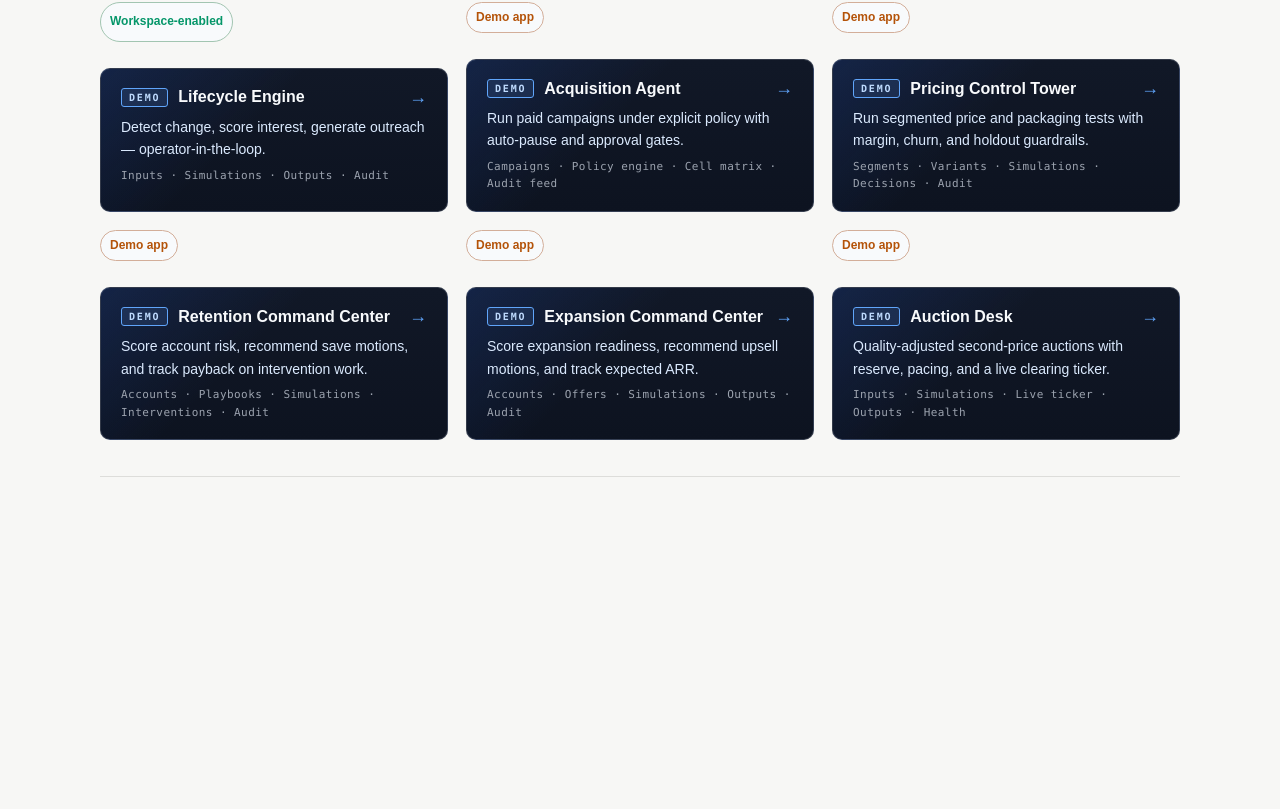
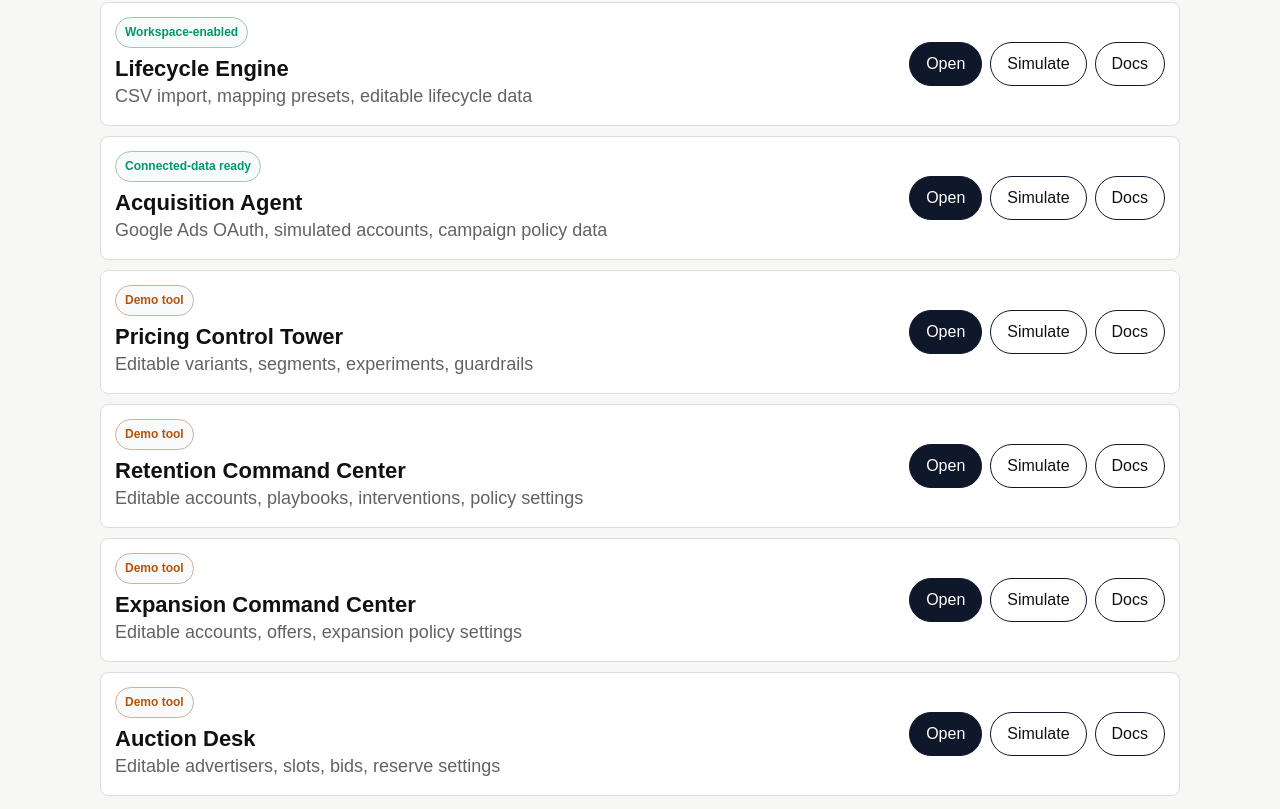
Before and after one commit to dwolfe1966/portfolio, a Next.js app: page /demo/dashboard in a window 1280 px wide. Shown: the part 1251-2060 px from the top of the page. Before the commit the page ends 1808 px from the top, so only its background shows below. Built offline with nearby package versions, Linux system fonts and the light colour scheme; no server answers; the database is empty.

Commit message:
Add tool readiness dashboard

```diff
--- a/app/demo/dashboard/page.tsx
+++ b/app/demo/dashboard/page.tsx
@@ -15,6 +15,57 @@ const apps: Array<{ app: DemoAppLaunchTarget; href: string; status: string }> =
   { app: "retention", href: "/retention/overview", status: "Demo app" },
   { app: "expansion", href: "/expansion/overview", status: "Demo app" },
   { app: "auction", href: "/auction/overview", status: "Demo app" }
+];
+
+const toolReadiness = [
+  {
+    name: "Lifecycle Engine",
+    readiness: "Workspace-enabled",
+    data: "CSV import, mapping presets, editable lifecycle data",
+    workflow: "/lifecycle/workspace",
+    simulate: "/lifecycle/simulations",
+    docs: "/lifecycle/docs"
+  },
+  {
+    name: "Acquisition Agent",
+    readiness: "Connected-data ready",
+    data: "Google Ads OAuth, simulated accounts, campaign policy data",
+    workflow: "/acquisition/campaigns",
+    simulate: "/acquisition/simulations",
+    docs: "/acquisition/docs"
+  },
+  {
+    name: "Pricing Control Tower",
+    readiness: "Demo tool",
+    data: "Editable variants, segments, experiments, guardrails",
+    workflow: "/pricing/inputs",
+    simulate: "/pricing/simulations",
+    docs: "/pricing/docs"
+  },
+  {
+    name: "Retention Command Center",
+    readiness: "Demo tool",
+    data: "Editable accounts, playbooks, interventions, policy settings",
+    workflow: "/retention/accounts",
+    simulate: "/retention/simulations",
+    docs: "/retention/docs"
+  },
+  {
+    name: "Expansion Command Center",
+    readiness: "Demo tool",
+    data: "Editable accounts, offers, expansion policy settings",
+    workflow: "/expansion/accounts",
+    simulate: "/expansion/simulations",
+    docs: "/expansion/docs"
+  },
+  {
+    name: "Auction Desk",
+    readiness: "Demo tool",
+    data: "Editable advertisers, slots, bids, reserve settings",
+    workflow: "/auction/inputs",
+    simulate: "/auction/simulations",
+    docs: "/auction/docs"
+  }
 ];
 
 const workspaceModules = [
@@ -109,6 +160,25 @@ export default async function DemoDashboardPage() {
         </div>
       </Section>
 
+      <Section title="Tool readiness">
+        <div className="toolReadinessList">
+          {toolReadiness.map((tool) => (
+            <div className="toolReadinessRow" key={tool.name}>
+              <div>
+                <p className={`statusPill ${tool.readiness === "Demo tool" ? "progress" : "live"}`}>{tool.readiness}</p>
+                <h3>{tool.name}</h3>
+                <p>{tool.data}</p>
+              </div>
+              <div className="toolReadinessActions">
+                <Link className="btn smallBtn primary" href={tool.workflow}>Open</Link>
+                <Link className="btn smallBtn" href={tool.simulate}>Simulate</Link>
+                <Link className="btn smallBtn" href={tool.docs}>Docs</Link>
+              </div>
+            </div>
+          ))}
+        </div>
+      </Section>
+
       <Section title="Tool launcher">
         <div className="grid grid-3">
           {apps.map((item) => (
--- a/app/globals.css
+++ b/app/globals.css
@@ -1217,6 +1217,33 @@ button {
   color: var(--blue);
   font-size: 13px;
   font-weight: 800;
+}
+.toolReadinessList {
+  display: grid;
+  gap: 10px;
+}
+.toolReadinessRow {
+  display: grid;
+  grid-template-columns: minmax(0, 1fr) auto;
+  gap: 18px;
+  align-items: center;
+  border: 1px solid var(--line);
+  border-radius: 8px;
+  background: var(--card);
+  padding: 14px;
+}
+.toolReadinessRow h3,
+.toolReadinessRow p {
+  margin-bottom: 0;
+}
+.toolReadinessRow .statusPill {
+  margin-bottom: 8px;
+}
+.toolReadinessActions {
+  display: flex;
+  gap: 8px;
+  flex-wrap: wrap;
+  justify-content: flex-end;
 }
 .demoLoginCard {
   max-width: 460px;
@@ -1995,6 +2022,12 @@ button {
   .navCta { display: none; }
   .demoWorkspaceQuickActions {
     grid-template-columns: 1fr;
+  }
+  .toolReadinessRow {
+    grid-template-columns: 1fr;
+  }
+  .toolReadinessActions {
+    justify-content: flex-start;
   }
   .activityFeedItem {
     grid-template-columns: 1fr;
```
